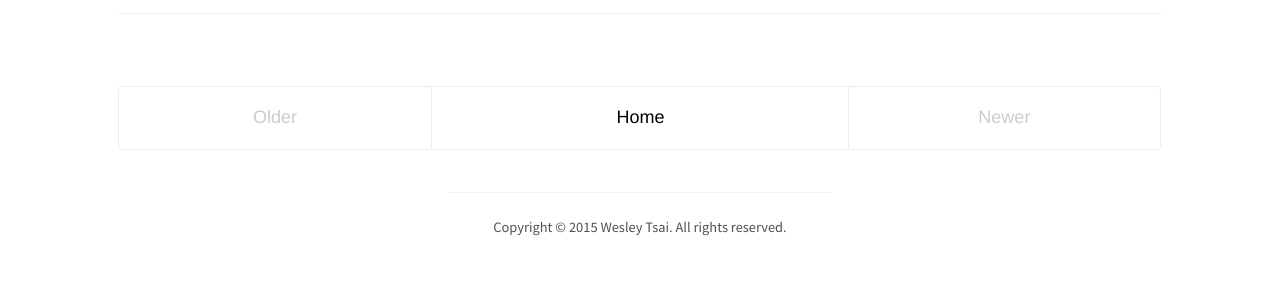
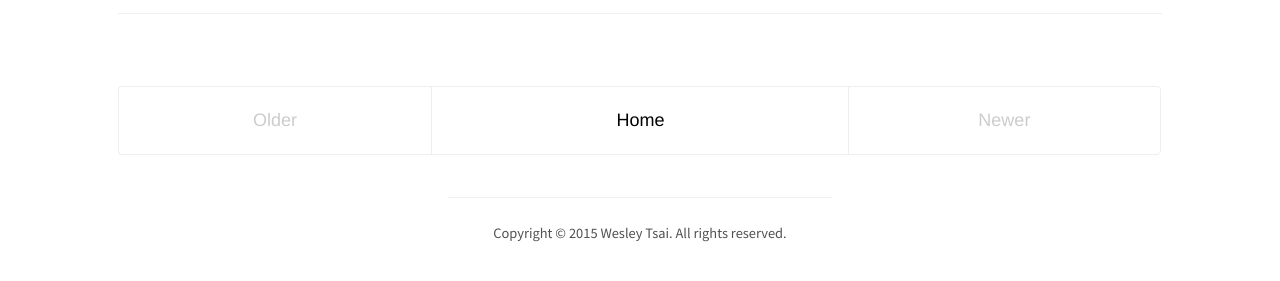
Before and after one commit to wezleytsai/wezleytsai.github.io, a Jekyll site: the page built from index.html, in a window 1280 px wide and 1400 px high, scrolled down 319 px. Shown: the part 1041-1322 px from the top of the window. Built offline with Jekyll 4.4.1, drawn with Linux system fonts in a browser that asks for light colours; nearby versions of some CDN libraries; some web fonts are replaced; Markdown is read by kramdown in place of the engine named in the settings; the list of posts is cut into pages by our own code.

Commit message:
Mobile button height fix

```diff
--- a/public/css/wyzt.css
+++ b/public/css/wyzt.css
@@ -867,7 +867,7 @@ Sidebar icon animaiton
 /* Pagination items can be `span`s or `a`s */
 .pagination-item {
   display: block;
-  padding: 1rem 1rem;
+  padding: 2%;
   border: 1px solid #eee;
   border-right: none;
   float: left;
```
